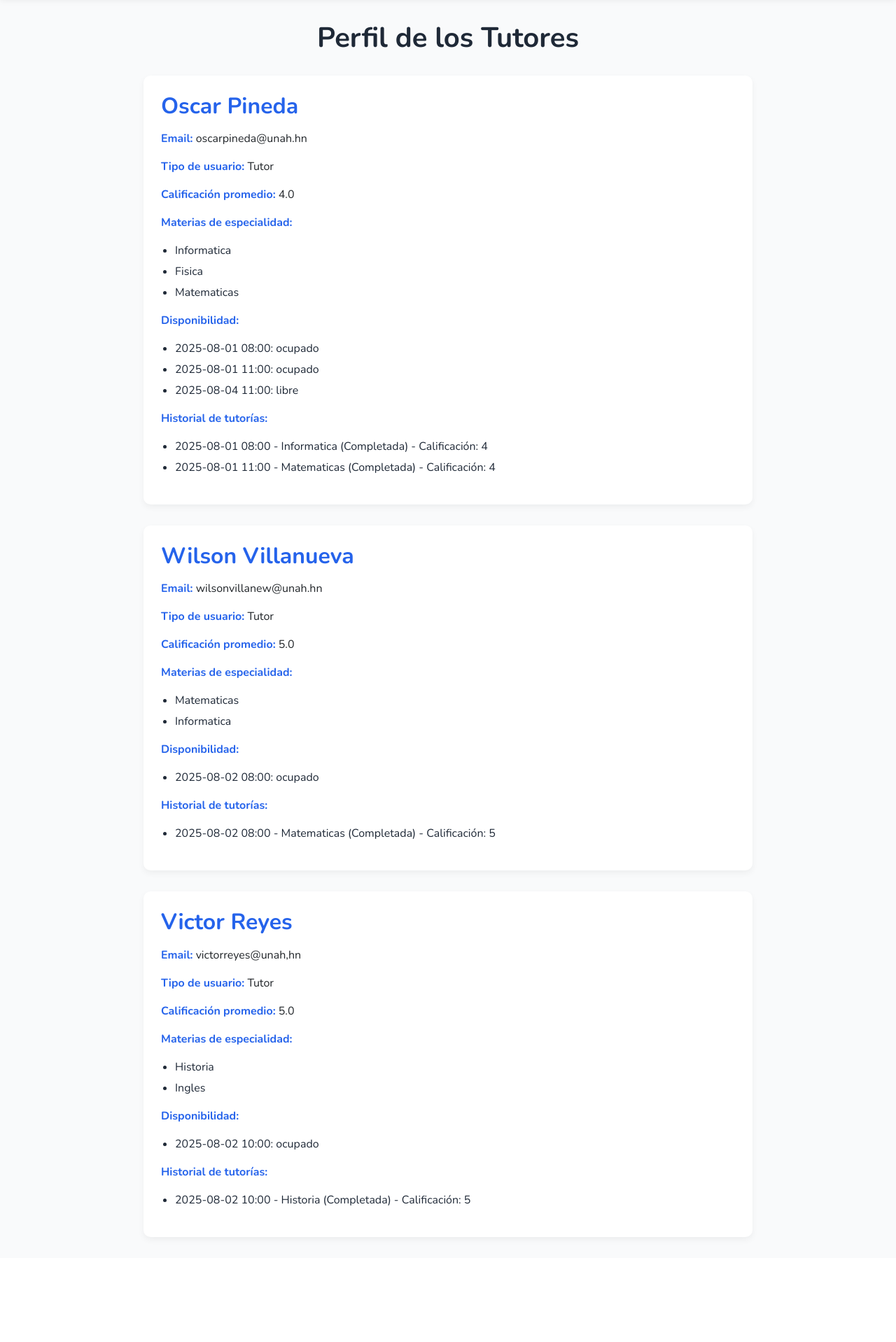
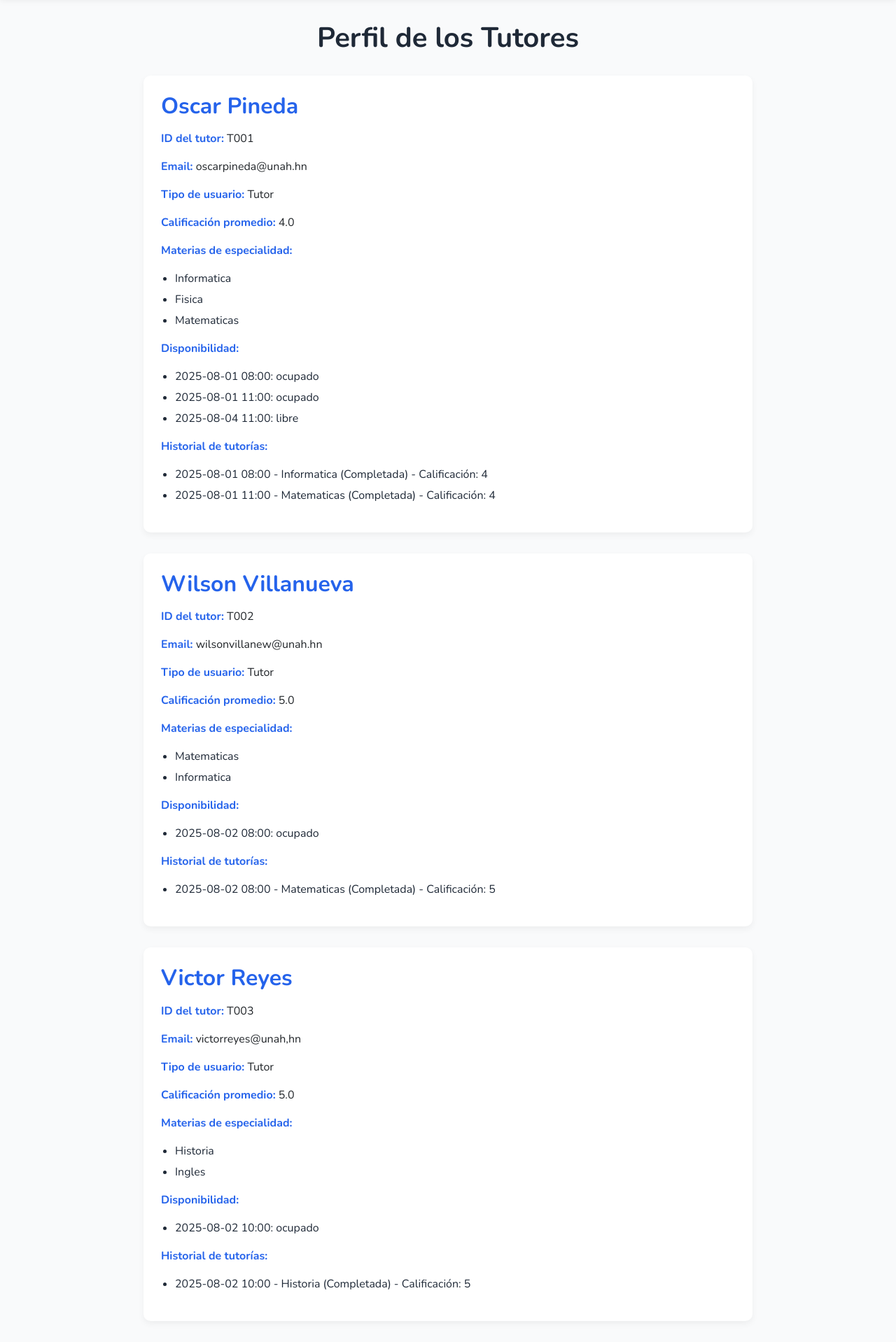
Before and after one commit to SsamirNunez360/PROYECTODJANGO, a Django app: page /tutores_perfil/ in a window 1280 px wide. Shown: the part 52-1970 px from the top of the page at 70% size. Before the commit the page ends 1824 px from the top, so only its background shows below. Run offline with Django 5.2, Linux system fonts and the light colour scheme.

Commit message:
Id del tutor

```diff
--- a/tutoria/mysite/mysite/templates/tutores_perfil.html
+++ b/tutoria/mysite/mysite/templates/tutores_perfil.html
@@ -118,6 +118,7 @@
     {% for tutor in tutores %}
     <div class="card-tutor">
       <h2>{{ tutor.nombre }}</h2>
+      <p><strong>ID del tutor:</strong> {{ tutor.id_usuario }}</p>
       <p><strong>Email:</strong> {{ tutor.email }}</p>
       <p><strong>Tipo de usuario:</strong> {{ tutor.tipo_usuario }}</p>
       <p><strong>Calificación promedio:</strong> {{ tutor.calificacion_promedio }}</p>
```
